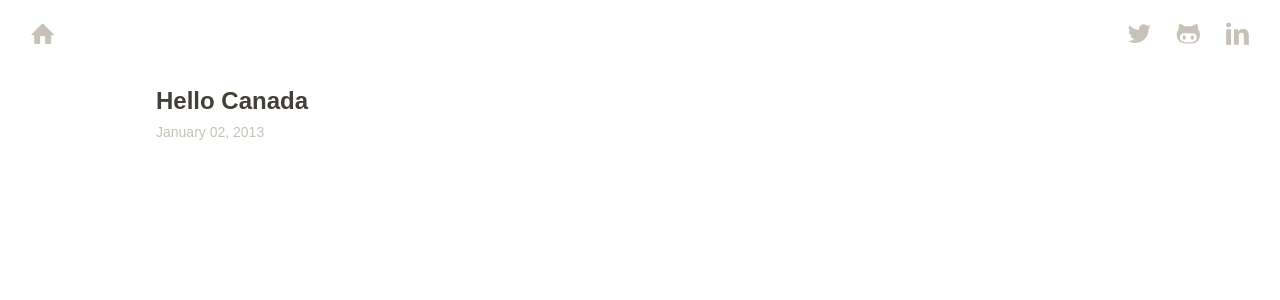
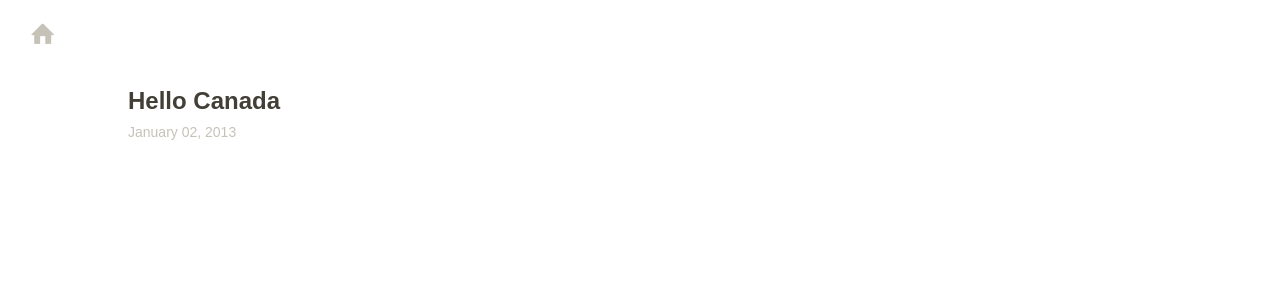
Before and after one commit to bredele/bredele.github.io, a Jekyll site: the page built from index.html, in a window 1280 px wide. Shown: the top 300 px of the page. Built offline with Jekyll 4.4.1, drawn with Linux system fonts in a browser that asks for light colours; Markdown is read by kramdown in place of the engine named in the settings; the list of posts is cut into pages by our own code.

Commit message:
remove social icons temporarily

```diff
--- a/_layouts/base.html
+++ b/_layouts/base.html
@@ -17,11 +17,11 @@
 <body>
   <nav class="nav">
     <a class="icon icon-house" href="/" title="Home"></a>
-    <div class="right">
+<!--     <div class="right">
       <a href="http://twitter.com/bredeleca" target="_blank" class="icon icon-twitter"></a>
       <a href="http://github.com/bredele" target="_blank" class="icon icon-github"></a>
       <a href="http://www.linkedin.com/pub/olivier-wietrich/38/a45/15a/en" target="_blank" class="icon icon-linkedin"></a>
-    </div>
+    </div>   -->
   </nav>
   <section class="main center" role="main">
     {{ content }}
--- a/assets/blog.css
+++ b/assets/blog.css
@@ -15,6 +15,7 @@ ol {
 }
 ul.unstyled {
 	list-style: none;
+	padding-left:0;
 }
 a {
 	text-decoration: none;
```
